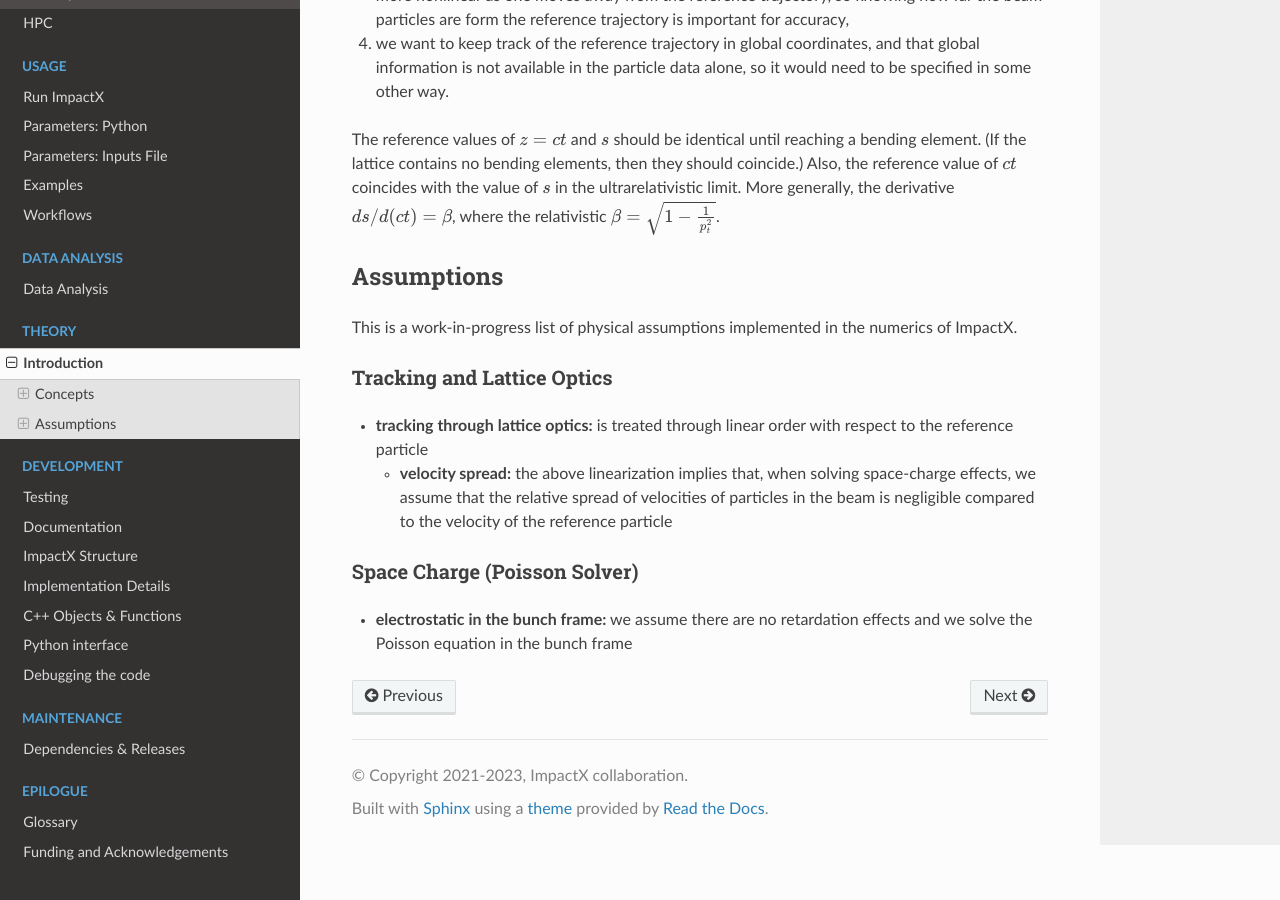
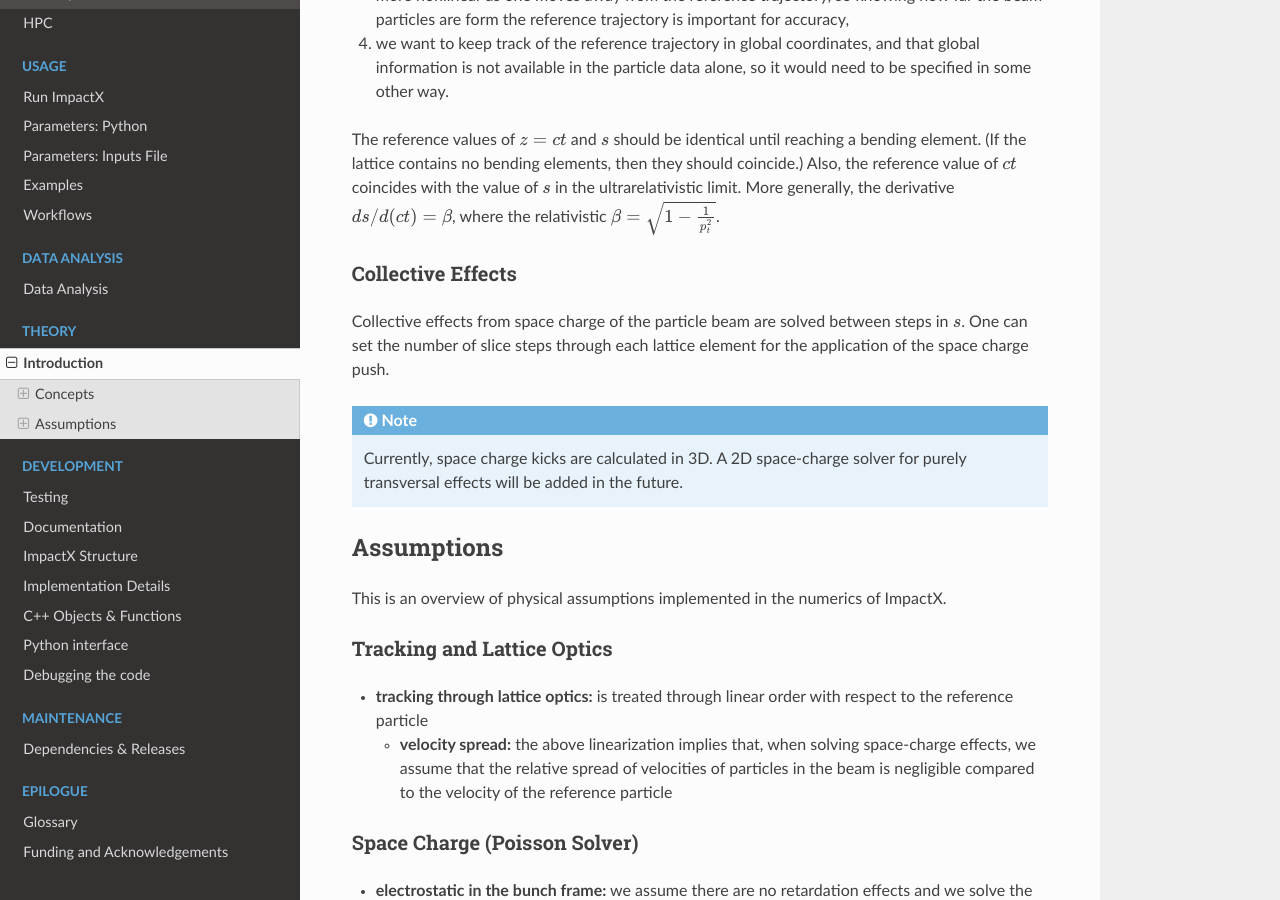
Before and after one commit to ECP-WarpX/impactx, a Sphinx documentation site: the page built from docs/source/theory/intro.rst, in a window 1280 px wide and 900 px high, scrolled down 618 px. Built offline with Sphinx 7.4.7 and the Read the Docs theme 2.0.0, drawn with Linux system fonts in a browser that asks for light colours; pages that are not in the unit, such as notebooks, are missing from menus.

Commit message:
Add Collective Effects Concept

```diff
--- a/docs/source/theory/intro.rst
+++ b/docs/source/theory/intro.rst
@@ -26,11 +26,22 @@ The reference values of :math:`z=ct` and :math:`s` should be identical until rea
 Also, the reference value of :math:`ct` coincides with the value of :math:`s` in the ultrarelativistic limit.
 More generally, the derivative :math:`ds/d(ct) = \beta`, where the relativistic :math:`\beta = \sqrt{1-\frac{1}{p_t^2}}`.
 
+Collective Effects
+""""""""""""""""""
+
+Collective effects from space charge of the particle beam are solved between steps in :math:`s`.
+One can set the number of slice steps through each lattice element for the application of the space charge push.
+
+.. note::
+
+   Currently, space charge kicks are calculated in 3D.
+   A 2D space-charge solver for purely transversal effects will be added in the future.
+
 
 Assumptions
 -----------
 
-This is a work-in-progress list of physical assumptions implemented in the numerics of ImpactX.
+This is an overview of physical assumptions implemented in the numerics of ImpactX.
 
 
 Tracking and Lattice Optics
```
